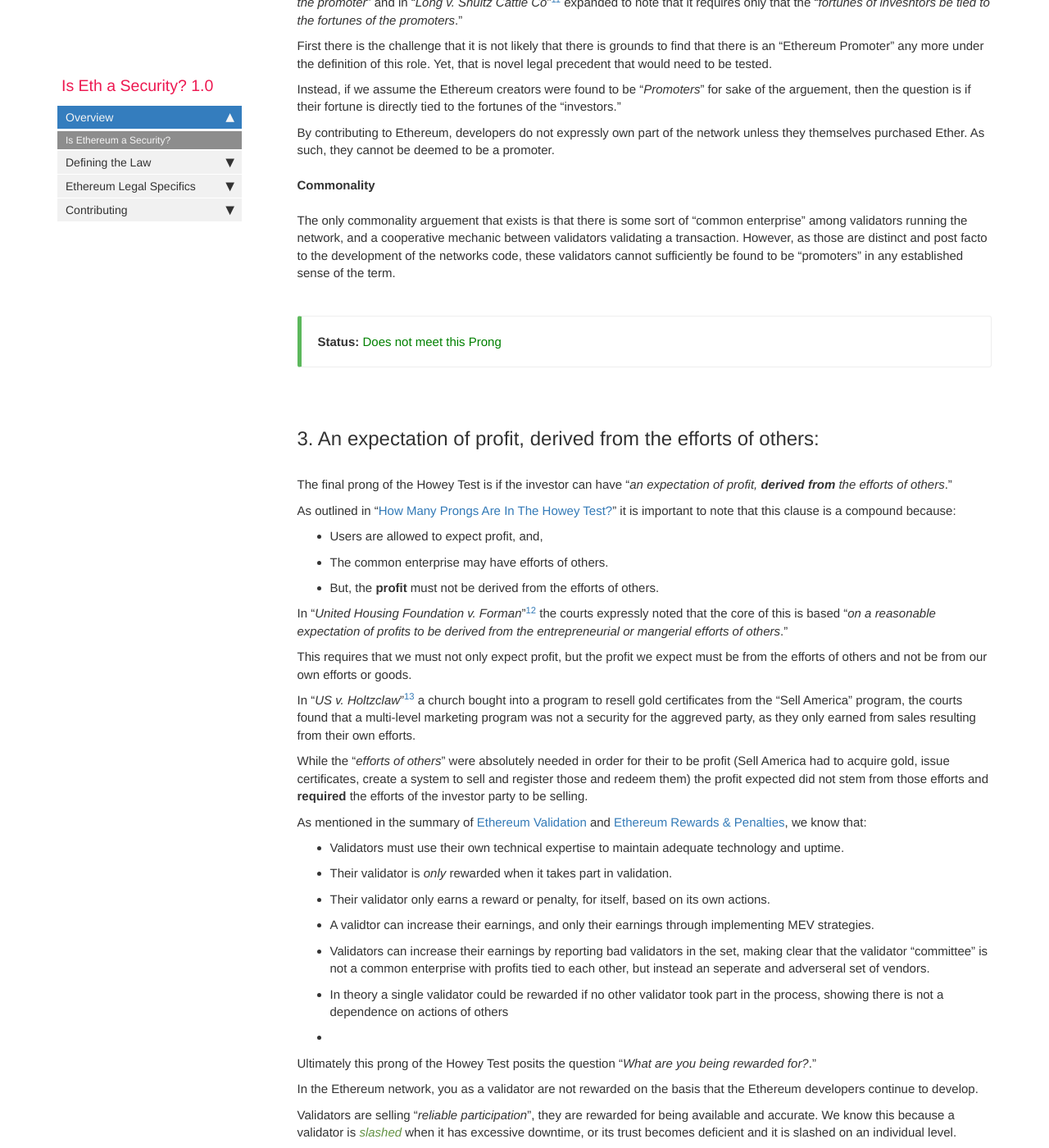
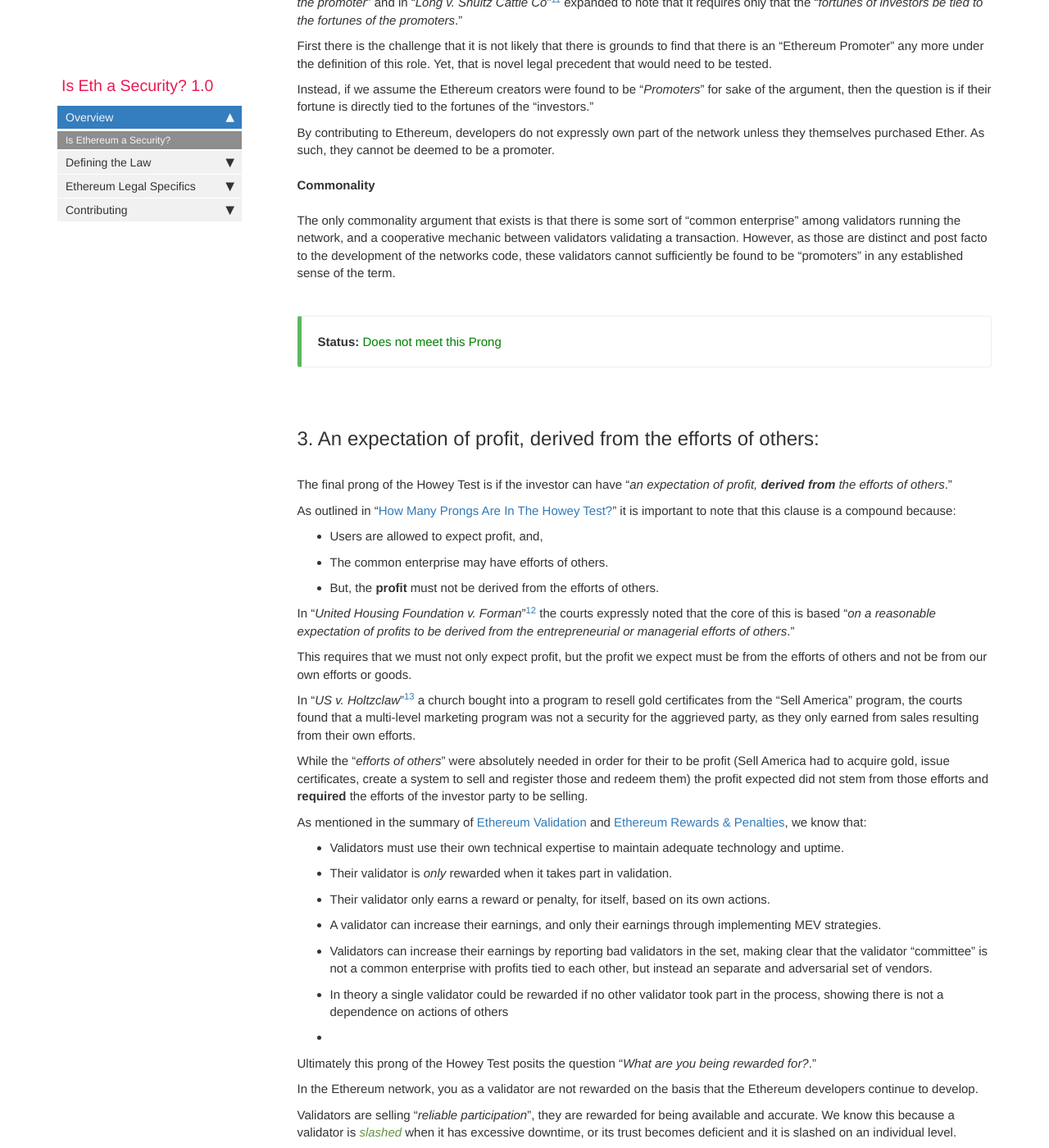
Before and after one commit to OpenOrg-gg/ethsecurity, a Jekyll site: the page built from index.md, in a window 1280 px wide and 1400 px high, scrolled down 2222 px. Shown: the whole window at 82% size. Built offline with Jekyll 4.4.1, drawn with Linux system fonts in a browser that asks for light colours; comment, search, counter and statistics services are not loaded; some of the changed text lies outside the part shown.

Commit message:
Fix typos
Closes #1

```diff
--- a/index.md
+++ b/index.md
@@ -64,17 +64,17 @@ Since our Ethereum is not pooled and a validators profit or penalty is derived s
 <br />
 As outlined in "*SEC v. Glenn W Turner Enters Inc*"[^9] vertical commonality requires the investors profits are "*tied inextricably to the efficacy of the promoter*"
 
-In "*Villeneuve v. Advanced Bus Concepts Corp*"[^10] its noted that "*the fortunes of investors need be linked only to the efforts of the promoter*" and in "*Long v. Shultz Cattle Co*"[^11] expanded to note that it requires only that the "*fortunes of invesntors be tied to the fortunes of the promoters*."
+In "*Villeneuve v. Advanced Bus Concepts Corp*"[^10] its noted that "*the fortunes of investors need be linked only to the efforts of the promoter*" and in "*Long v. Shultz Cattle Co*"[^11] expanded to note that it requires only that the "*fortunes of investors be tied to the fortunes of the promoters*."
 
 First there is the challenge that it is not likely that there is grounds to find that there is an "Ethereum Promoter" any more under the definition of this role. Yet, that is novel legal precedent that would need to be tested.
 
-Instead, if we assume the Ethereum creators were found to be "*Promoters*" for sake of the arguement, then the question is if their fortune is directly tied to the fortunes of the "investors."
+Instead, if we assume the Ethereum creators were found to be "*Promoters*" for sake of the argument, then the question is if their fortune is directly tied to the fortunes of the "investors."
 
 By contributing to Ethereum, developers do not expressly own part of the network unless they themselves purchased Ether. As such, they cannot be deemed to be a promoter.
 <br /><br />
 **Commonality**
 <br /><br />
-The only commonality arguement that exists is that there is some sort of "common enterprise" among validators running the network, and a cooperative mechanic between validators validating a transaction. However, as those are distinct and post facto to the development of the networks code, these validators cannot sufficiently be found to be "promoters" in any established sense of the term.
+The only commonality argument that exists is that there is some sort of "common enterprise" among validators running the network, and a cooperative mechanic between validators validating a transaction. However, as those are distinct and post facto to the development of the networks code, these validators cannot sufficiently be found to be "promoters" in any established sense of the term.
 <br /><br />
 {% include callout.html content="**Status:** <span style='color:green'>Does not meet this Prong</span>" type="success" %}
 <br />
@@ -90,11 +90,11 @@ As outlined in "<a href='./ProngsOfHoweyTest.html'>How Many Prongs Are In The Ho
 - But, the **profit** must not be derived from the efforts of others.
 <br />
 
-In "*United Housing Foundation v. Forman*"[^12] the courts expressly noted that the core of this is based "*on a reasonable expectation of profits to be derived from the entrepreneurial or mangerial efforts of others*."
+In "*United Housing Foundation v. Forman*"[^12] the courts expressly noted that the core of this is based "*on a reasonable expectation of profits to be derived from the entrepreneurial or managerial efforts of others*."
 
 This requires that we must not only expect profit, but the profit we expect must be from the efforts of others and not be from our own efforts or goods.
 
-In "*US v. Holtzclaw*"[^13] a church bought into a program to resell gold certificates from the "Sell America" program, the courts found that a multi-level marketing program was not a security for the aggreved party, as they only earned from sales resulting from their own efforts.
+In "*US v. Holtzclaw*"[^13] a church bought into a program to resell gold certificates from the "Sell America" program, the courts found that a multi-level marketing program was not a security for the aggrieved party, as they only earned from sales resulting from their own efforts.
 
 While the "*efforts of others*" were absolutely needed in order for their to be profit (Sell America had to acquire gold, issue certificates, create a system to sell and register those and redeem them) the profit expected did not stem from those efforts and **required** the efforts of the investor party to be selling.
 
@@ -103,8 +103,8 @@ As mentioned in the summary of <a href='./EthereumValidation.html'>Ethereum Vali
 - Validators must use their own technical expertise to maintain adequate technology and uptime.
 - Their validator is *only* rewarded when it takes part in validation.
 - Their validator only earns a reward or penalty, for itself, based on its own actions.
-- A validtor can increase their earnings, and only their earnings through implementing MEV strategies.
-- Validators can increase their earnings by reporting bad validators in the set, making clear that the validator "committee" is not a common enterprise with profits tied to each other, but instead an seperate and adverseral set of vendors.
+- A validator can increase their earnings, and only their earnings through implementing MEV strategies.
+- Validators can increase their earnings by reporting bad validators in the set, making clear that the validator "committee" is not a common enterprise with profits tied to each other, but instead an separate and adversarial set of vendors.
 - In theory a single validator could be rewarded if no other validator took part in the process, showing there is not a dependence on actions of others
 - <br />
 
```
Also changed, not shown: other parts of index.md (+2 -2 lines).
